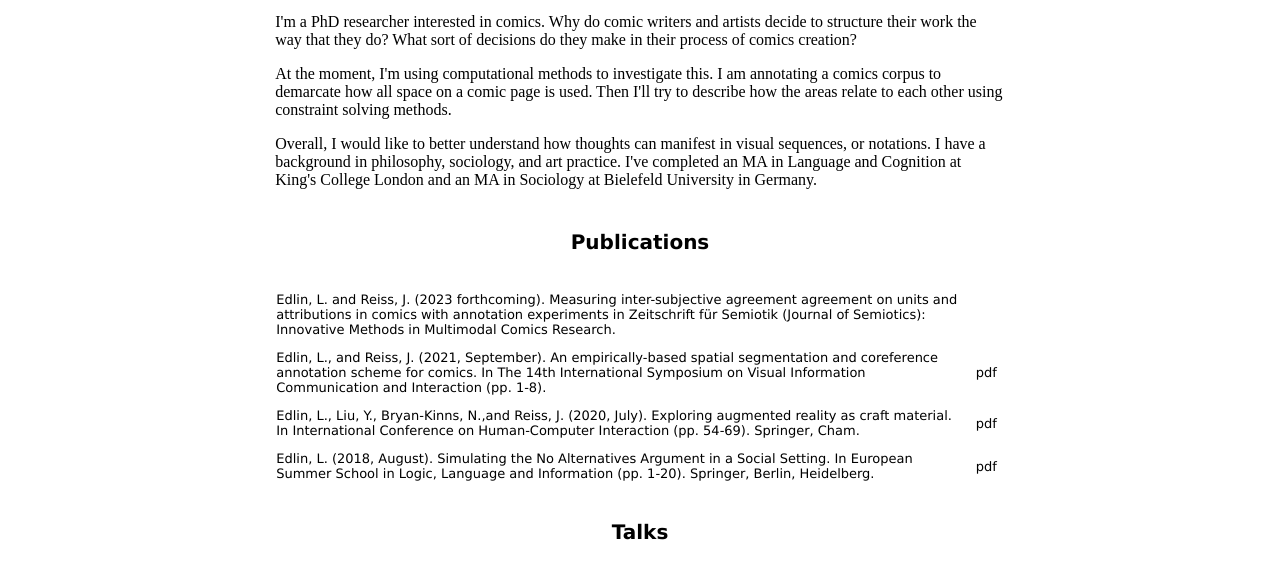
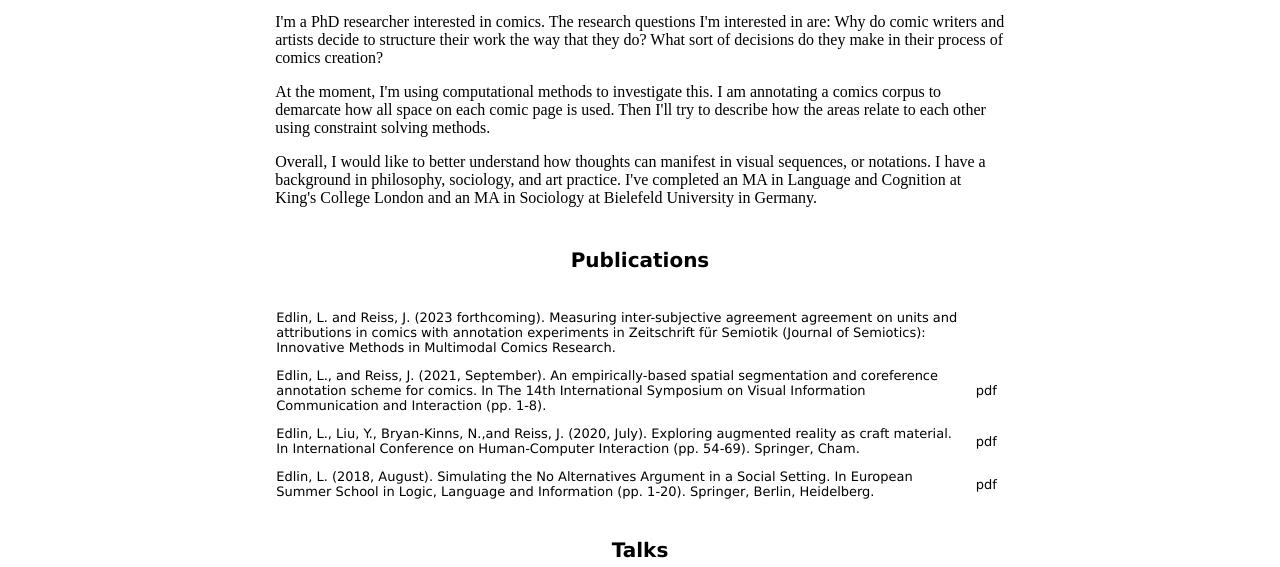
Before and after one commit to bramble-picker/bramble-picker.github.io, a plain HTML site: page academic.html in a window 1280 px wide. Shown: the part 233-800 px from the top of the page. Drawn offline with Linux system fonts and the light colour scheme.

Commit message:
fixed academic page

```diff
--- a/academic.html
+++ b/academic.html
@@ -33,9 +33,9 @@
                 <div id="Research Interests">
                     <span class="text_titles">Research Interests</span>
 
-                    <p> I'm a PhD researcher interested in comics. Why do comic writers and artists decide to structure their work the way that they do? What sort of decisions do they make in their process of comics creation?</p>
+                    <p> I'm a PhD researcher interested in comics. The research questions I'm interested in are: Why do comic writers and artists decide to structure their work the way that they do? What sort of decisions do they make in their process of comics creation?</p>
 
-                    <p> At the moment, I'm using computational methods to investigate this. I am annotating a comics corpus to demarcate how all space on a comic page is used. Then I'll try to describe how the areas relate to each other using constraint solving methods. </p>
+                    <p> At the moment, I'm using computational methods to investigate this. I am annotating a comics corpus to demarcate how all space on each comic page is used. Then I'll try to describe how the areas relate to each other using constraint solving methods. </p>
 
                     <p> Overall, I would like to better understand how thoughts can manifest in visual sequences, or notations. I have a background in philosophy, sociology, and art practice. I've completed an MA in Language and Cognition at King's College London and an MA in Sociology at Bielefeld University in Germany. </p>
 
```
